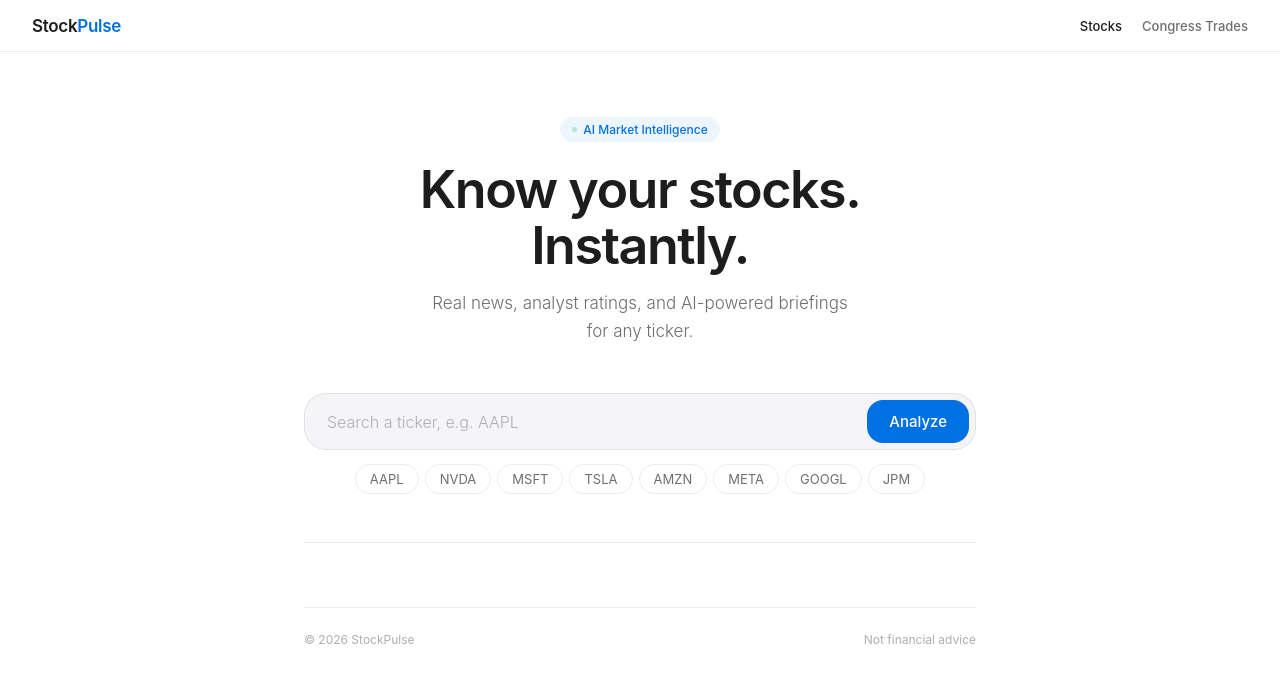
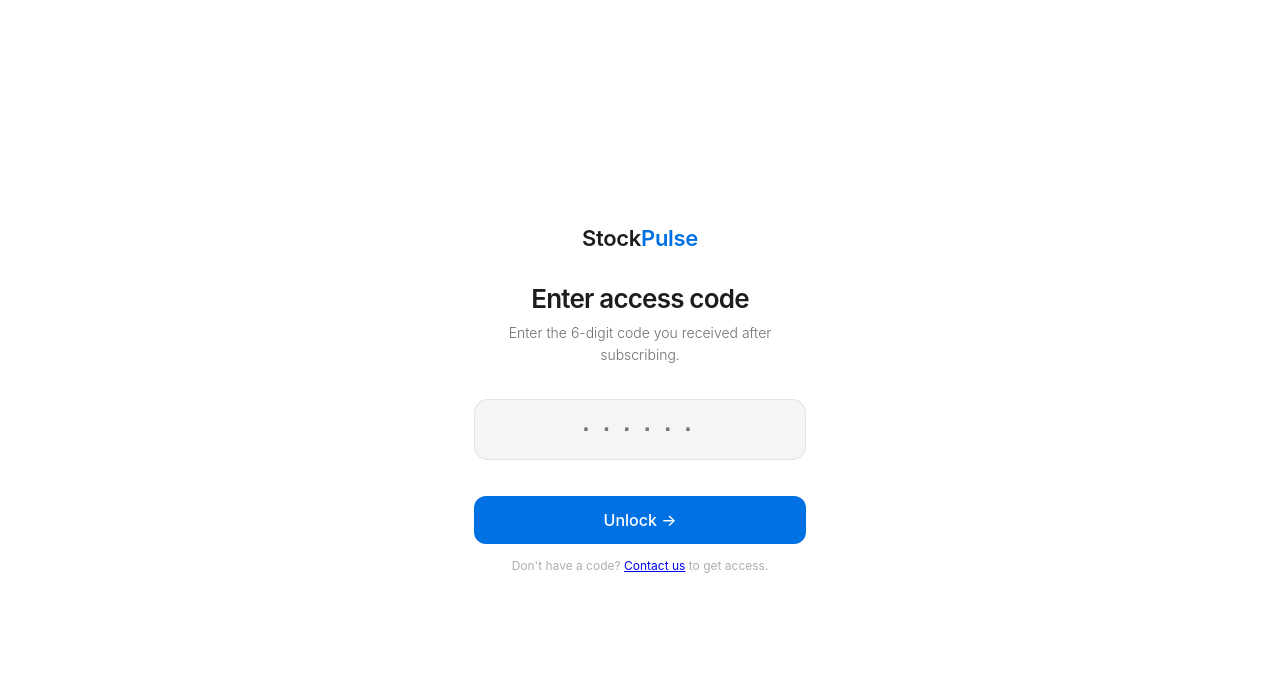
Before and after one commit to Jordansheehy/Stock-Tracker, a website: page index.html in a window 1280 px wide. Drawn offline with Linux system fonts and the light colour scheme.

Commit message:
Add access code gate with validation functionality

```diff
--- a/index.html
+++ b/index.html
@@ -335,8 +335,38 @@
       .congress-stats { grid-template-columns: repeat(2, minmax(0,1fr)); }
     }
   </style>
+  <style>
+    .gate-overlay { position:fixed;inset:0;z-index:999;background:#fff;display:flex;align-items:center;justify-content:center; }
+    .gate-box { width:100%;max-width:380px;padding:2rem 1.5rem;text-align:center; }
+    .gate-logo { font-size:22px;font-weight:600;color:var(--text);letter-spacing:-0.3px;margin-bottom:2rem; }
+    .gate-logo span { color:var(--accent); }
+    .gate-title { font-size:26px;font-weight:600;letter-spacing:-0.8px;color:var(--text);margin-bottom:8px; }
+    .gate-sub { font-size:14px;font-weight:300;color:var(--text-muted);margin-bottom:2rem;line-height:1.6; }
+    .gate-input { width:100%;font-family:'SF Mono','Fira Code',monospace;font-size:24px;font-weight:600;letter-spacing:0.25em;text-align:center;padding:16px;background:var(--bg-secondary);border:1px solid var(--border);border-radius:14px;outline:none;color:var(--text);transition:border-color 0.2s,box-shadow 0.2s;margin-bottom:10px; }
+    .gate-input:focus { border-color:var(--border-mid);box-shadow:0 0 0 4px rgba(0,113,227,0.08); }
+    .gate-input.shake { animation:shake 0.4s ease; border-color:var(--red); }
+    @keyframes shake { 0%,100%{transform:translateX(0)} 20%{transform:translateX(-8px)} 40%{transform:translateX(8px)} 60%{transform:translateX(-5px)} 80%{transform:translateX(5px)} }
+    .gate-btn { width:100%;font-family:var(--font);font-size:16px;font-weight:500;background:var(--accent);color:#fff;border:none;border-radius:12px;padding:14px;cursor:pointer;transition:background 0.15s,transform 0.1s;margin-bottom:12px; }
+    .gate-btn:hover { background:var(--accent-hover); }
+    .gate-btn:active { transform:scale(0.98); }
+    .gate-error { font-size:13px;color:var(--red);min-height:20px;margin-bottom:6px; }
+    .gate-note { font-size:12px;color:var(--text-dim);line-height:1.6; }
+  </style>
 </head>
 <body>
+
+  <!-- ── Access Code Gate ── -->
+  <div class="gate-overlay" id="gateOverlay">
+    <div class="gate-box">
+      <div class="gate-logo">Stock<span>Pulse</span></div>
+      <div class="gate-title">Enter access code</div>
+      <div class="gate-sub">Enter the 6-digit code you received after subscribing.</div>
+      <input class="gate-input" id="gateInput" type="text" inputmode="numeric" maxlength="6" placeholder="······" autocomplete="off" />
+      <div class="gate-error" id="gateError"></div>
+      <button class="gate-btn" onclick="submitCode()">Unlock →</button>
+      <div class="gate-note">Don't have a code? <a href="mailto:your@email.com">Contact us</a> to get access.</div>
+    </div>
+  </div>
 
   <nav>
     <div class="nav-logo">Stock<span>Pulse</span></div>
@@ -559,6 +589,36 @@
   </div>
 
   <script>
+    // ── Access Code Gate ──
+    const VALID_CODES = ['284719','537062','913847','462091','758326','194037','621458','873910','345672','089143','716284','432957','598031','267845','941326','073591','856214','129467','694823','381047'];
+
+    function checkGate() {
+      const saved = localStorage.getItem('sp_code');
+      if (saved && VALID_CODES.includes(saved)) {
+        document.getElementById('gateOverlay').style.display = 'none';
+      }
+    }
+
+    function submitCode() {
+      const val = document.getElementById('gateInput').value.trim();
+      if (VALID_CODES.includes(val)) {
+        localStorage.setItem('sp_code', val);
+        document.getElementById('gateOverlay').style.display = 'none';
+        document.getElementById('gateError').textContent = '';
+      } else {
+        document.getElementById('gateError').textContent = 'Invalid code. Please check and try again.';
+        const input = document.getElementById('gateInput');
+        input.classList.remove('shake');
+        void input.offsetWidth;
+        input.classList.add('shake');
+      }
+    }
+
+    document.addEventListener('DOMContentLoaded', () => {
+      checkGate();
+      document.getElementById('gateInput').addEventListener('keydown', e => { if (e.key === 'Enter') submitCode(); });
+    });
+
     // API key is handled server-side — hide the banner
     document.getElementById('apiBanner').style.display = 'none';
 
```
